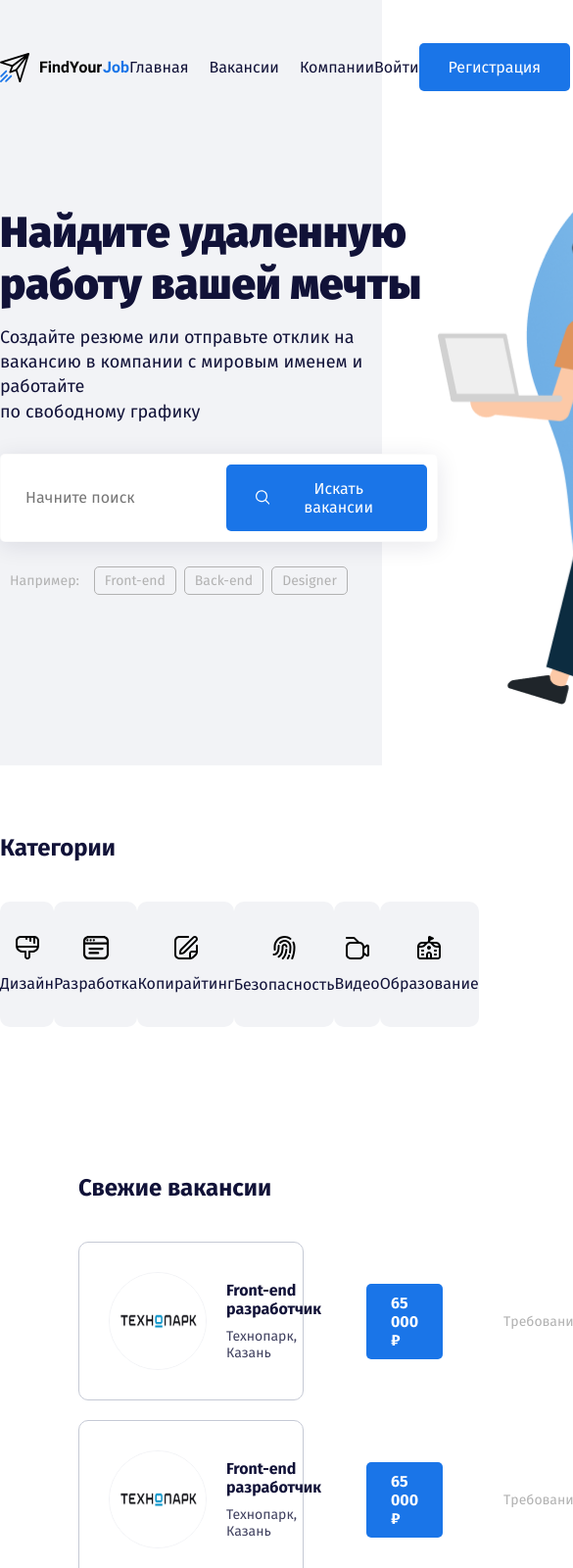
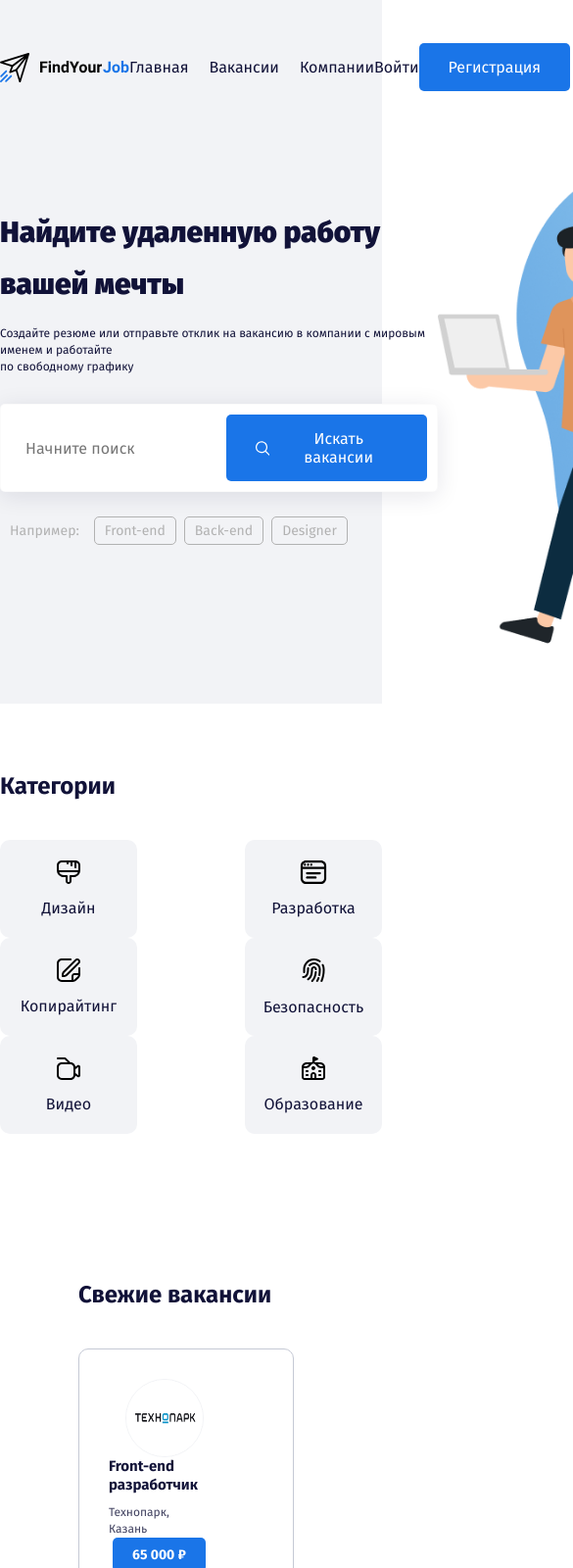
Before and after one commit to 85ar/headhunter, a plain HTML site: page index.html in a window 390 px wide. Shown: the top 1600 px of the page at 98% size, 585 px wide, since content can reach past the window. Drawn offline with Linux system fonts and the light colour scheme.

Commit message:
fix: media quaries 992px

```diff
--- a/sass/_media.sass
+++ b/sass/_media.sass
@@ -1,3 +1,71 @@
+@media (max-width: 1320px)
+  .offers
+    &__salary
+      margin-right: 40px
+    &-text
+      margin-right: 40px
+      &__title
+        font-size: 15px
+      &__place
+        font-size: 12px
+  .demands
+    margin-right: 100px
+
+@media (max-width: 1200px)
+  .container
+    max-width: 960px
+  .hero
+    &__title
+      font-size: 40px
+    &__description
+      font-size: 15px
+  .cards
+    &__item
+      width: 140px
+      height: 100px
+  .offers
+    &__image
+      width: 80px
+      height: 80px
+    &__salary
+      font-size: 14px
+      margin-right: 30px
+      padding: 8px 20px
+    &-text
+      margin-right: 30px
+  .demands
+    margin-right: 20px
+    display: flex
+    flex-direction: column
+  .hero
+    &__image
+      width: 497px
+      height: 494px
+
+@media (max-width: 992px)
+  .container
+    max-width: 700px
+  .hero
+    &__title
+      font-size: 30px
+    &__description
+      font-size: 12px
+  .cards
+    flex-wrap: wrap
+@media (max-width: 767px)
+  .offers
+    &__item
+      flex-direction: column
+      margin-right: 10px
+
+
+
+// @media (max-width: 576px)
+// @media (min-width: 320px) and (max-width: 480px)
+
+
+
+// Эффекты:
 @media (min-width: 992px)
   .navbar
     &__link
--- a/sass/blocks/_subscription.sass
+++ b/sass/blocks/_subscription.sass
@@ -1,5 +1,6 @@
 .subscription
-  padding: 90px 490px
+  padding-top: 90px
+  padding-bottom: 90px
   background-color: #F2F3F6
   &-wrapper
     width: 460px
```
Also changed, not shown: css/style.css, 1 other file.
